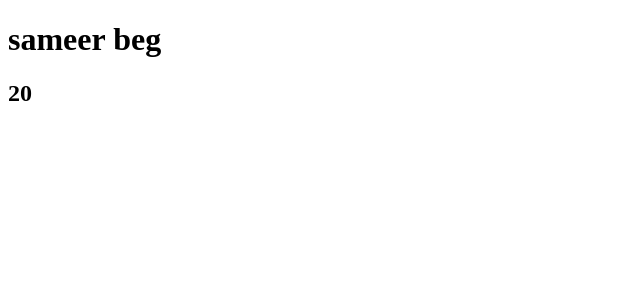
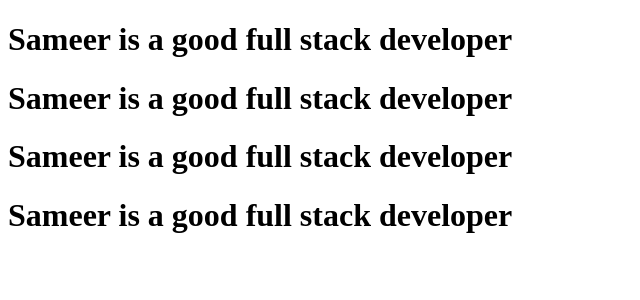
Before and after one commit to Sameer-Beg/React.js-with-Sameer, a React (Vite) app: page / in a window 1280 px wide. Shown: the top 300 px of the page, without its empty margins (0-640 px from the left). Built offline with nearby package versions, Linux system fonts and the light colour scheme.

Commit message:
Add files

```diff
--- a/src/App.jsx
+++ b/src/App.jsx
@@ -1,10 +1,20 @@
 import React from 'react'
 import V1_variabledeclare from './Components/V1_variabledeclare'
+import V2_reusableComponent from './Components/V2_reusableComponent'
+
+
 const App = () => {
   return (
     <>
+    {/* <div>
+      <V1_variabledeclare/>
+    </div> */}
+
     <div>
-      <V1_variabledeclare/>
+      <V2_reusableComponent/>
+      <V2_reusableComponent/>
+      <V2_reusableComponent/>
+      <V2_reusableComponent/>
     </div>
     </>
   )
--- /dev/null
+++ b/src/Components/V2_reusableComponent.jsx
@@ -0,0 +1,13 @@
+import React from 'react'
+
+const V2_reusableComponent = () => {
+  return (
+    <>
+    <div>
+        <h1>Sameer is a good full stack developer</h1>
+    </div>
+    </>
+  )
+}
+
+export default V2_reusableComponent
```
